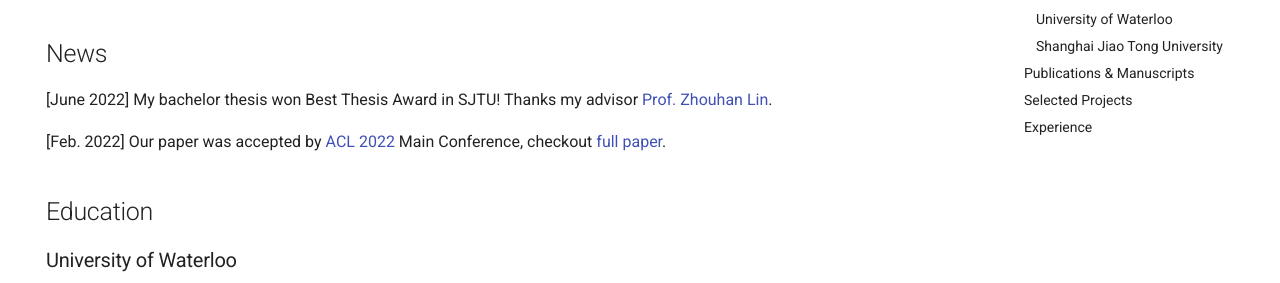
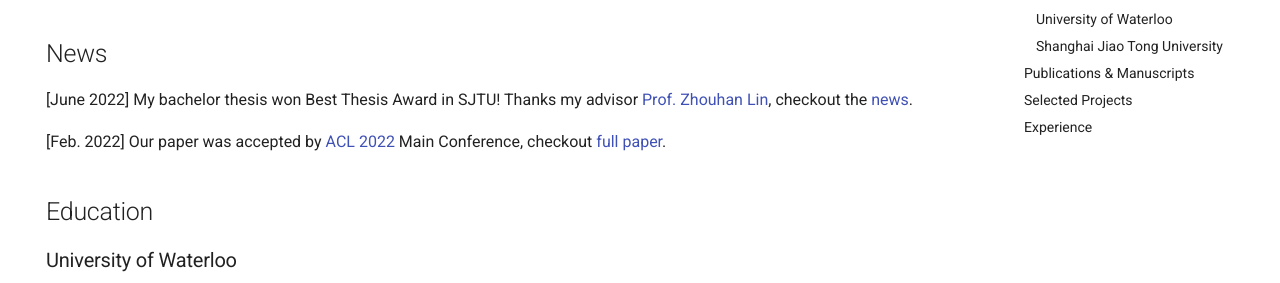
Before and after one commit to xichenpan/xichenpan.github.io, an MkDocs documentation site: the page built from docs/index.md, in a window 1280 px wide and 900 px high, scrolled down 376 px. Shown: the part 170-453 px from the top of the window. Built offline with MkDocs 1.6.1 and Material for MkDocs 9.7.7, drawn with Linux system fonts in a browser that asks for light colours.

Commit message:
Update index.md

```diff
--- a/docs/index.md
+++ b/docs/index.md
@@ -17,7 +17,7 @@ Email: [xcpan [dot] mail [at] gmail [dot] com](mailto:xcpan.mail@gmail.com)
 
 ## News
 
-[June 2022] My bachelor thesis won Best Thesis Award in SJTU! Thanks my advisor [Prof. Zhouhan Lin](https://jhc.sjtu.edu.cn/people/members/faculty/zhouhan-lin.html).
+[June 2022] My bachelor thesis won Best Thesis Award in SJTU! Thanks my advisor [Prof. Zhouhan Lin](https://jhc.sjtu.edu.cn/people/members/faculty/zhouhan-lin.html), checkout the [news](http://www.jwc.sjtu.edu.cn/info/1258/11735.htm).
 
 [Feb. 2022] Our paper was accepted by [ACL 2022](https://www.2022.aclweb.org/) Main Conference, checkout [full paper](https://aclanthology.org/2022.acl-long.308/).
 
```
